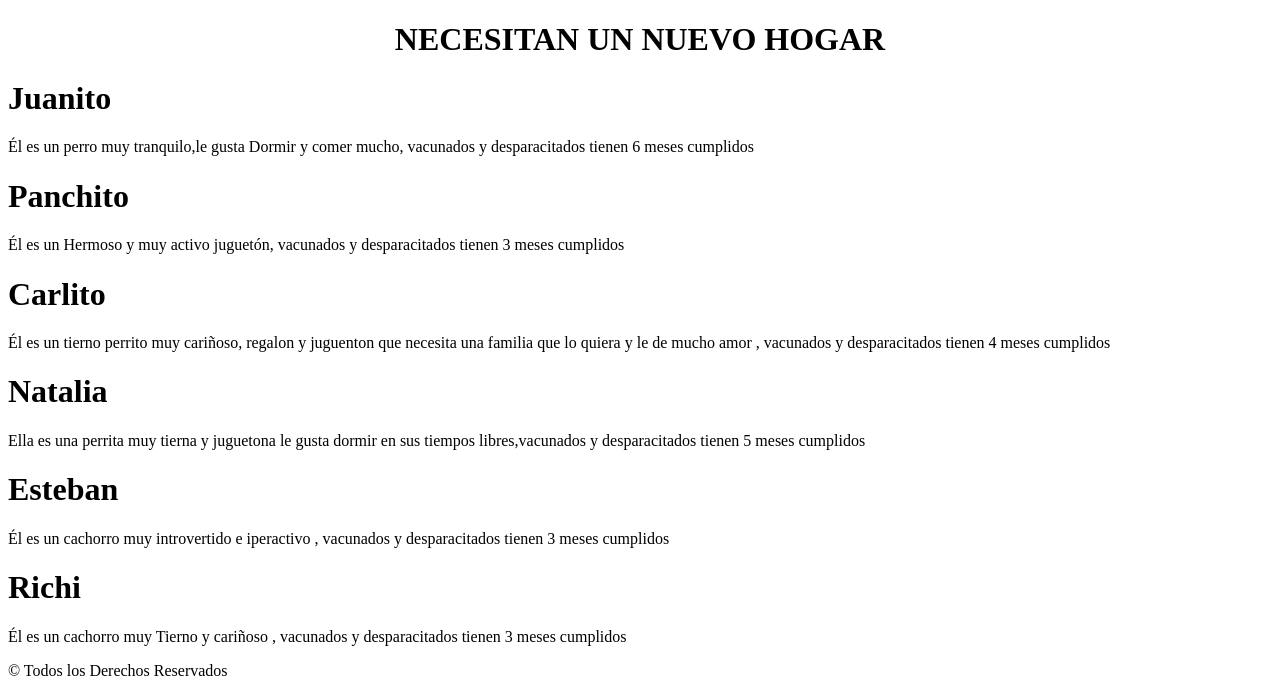
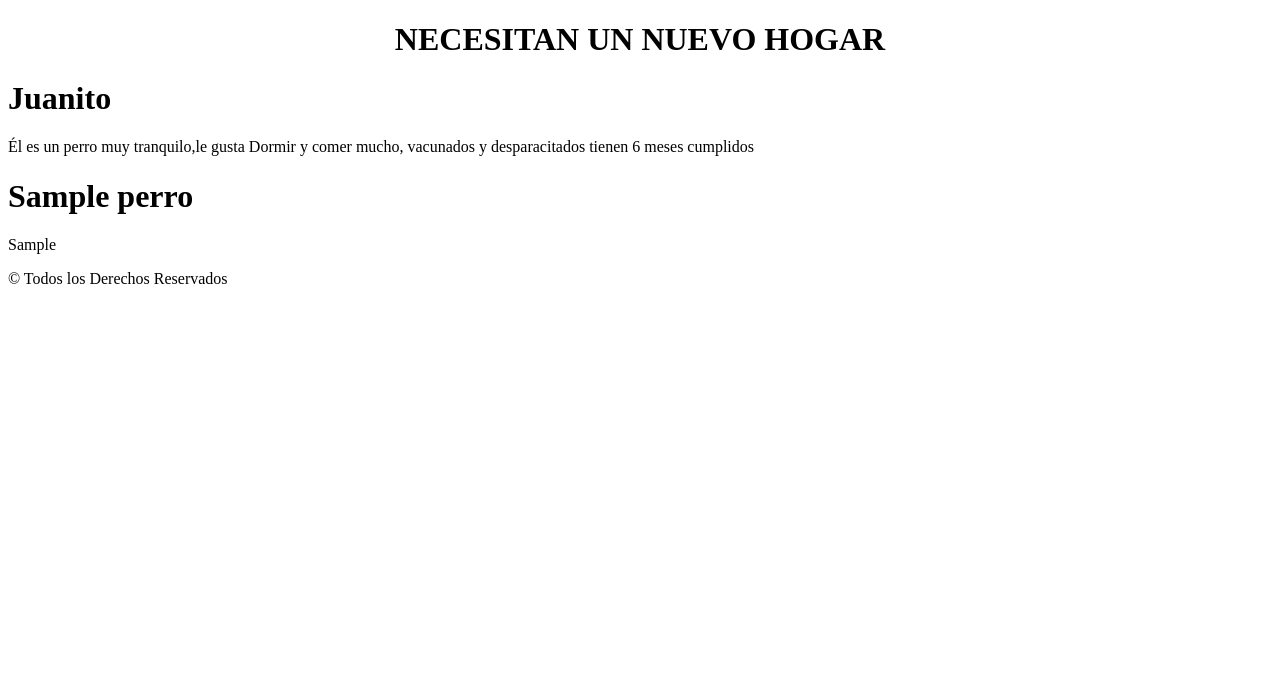
Before and after one commit to HaroldOya/Apis, a Django app: page / in a window 1280 px wide. Shown: the part 134-822 px from the top of the page. After the commit the page ends 418 px from the top, so only its background shows below. Run offline with Django 3.2, Linux system fonts and the light colour scheme; tables that the repository leaves empty hold one stand-in row (values such as "Sample post").

Commit message:
Templates modificados
templates modificados para mostrar los perros desde la base de datos

```diff
--- a/perriBlog/models.py
+++ b/perriBlog/models.py
@@ -7,6 +7,7 @@ class Perro(models.Model):
     Raza = models.CharField(max_length=200)
     Descripcion = models.TextField(max_length=200)
     Estado = models.CharField(max_length=200)
+    publish_date = models.DateTimeField(blank=True, null=True)
 
     def __str__(self):
         return self.Nombre
@@ -16,6 +17,7 @@ class Cliente(models.Model):
     Nombre = models.CharField(max_length=200)
     FechaNac = models.DateTimeField(blank=True, null=True)
     Telefono = models.IntegerField
+    publish_date = models.DateTimeField(blank=True, null=True)
 
     def __str__(self):
         return self.Rut
--- a/perriBlog/templates/MisPerris/perri_list.html
+++ b/perriBlog/templates/MisPerris/perri_list.html
@@ -1,6 +1,7 @@
 {% extends 'MisPerris/base.html' %}
 
 {% block content %}
+
 <header>
         <div>
 
@@ -20,7 +21,7 @@
        </nav>
   <main>
        <center><h1>NECESITAN UN NUEVO HOGAR</h1></center>
-
+    {% for perro in perro %}
    <div class="textos">
         <div class="texto">
 
@@ -33,48 +34,20 @@
         <div class="texto">
 
 
-          <h1>Panchito</h1>
-              <p>
-                  Él es un Hermoso y muy activo juguetón, vacunados y
-                  desparacitados tienen 3 meses cumplidos</p>
+          <h1>{{ perro.Nombre }}</h1>
+              <p>{{ perro.Raza }}</p>
 
         </div>
-           <div class="texto">
-          <h1>Carlito</h1>
 
-              <p> Él es un tierno perrito muy cariñoso, regalon y juguenton que necesita una familia que lo quiera y le de mucho amor ,  vacunados y
-                  desparacitados tienen 4 meses cumplidos</p>
-
-        </div>
-           <div class="texto">
-          <h1>Natalia</h1>
-
-              <p> Ella es una perrita muy tierna y juguetona le gusta dormir en sus tiempos libres,vacunados y
-                  desparacitados tienen 5 meses cumplidos </p>
-
-        </div>
-        <div class="texto">
-          <h1>Esteban</h1>
-
-              <p>Él es un cachorro muy introvertido e iperactivo , vacunados y
-                  desparacitados tienen 3 meses cumplidos   </p>
-
-        </div>
-                    <div class="texto">
-          <h1>Richi</h1>
-
-              <p>
-                  Él es un cachorro muy Tierno y cariñoso , vacunados y
-                  desparacitados tienen 3 meses cumplidos </p>
-        </div>
    </div>
 
       </main>
-
+      {% endfor %}
        <footer>
         &copy; Todos los Derechos Reservados
             <div class="redes">
       </div>
 
     </footer>
+
 {% endblock %}
--- a/perriBlog/views.py
+++ b/perriBlog/views.py
@@ -1,5 +1,9 @@
 from django.shortcuts import render
+from django.utils import timezone
+from .models import Perro
+from .models import Cliente
 
 # Create your views here.
 def perri_list(request):
-    return render(request, 'MisPerris/perri_list.html', {})
+    perro = Perro.objects.order_by('Estado')
+    return render(request, 'MisPerris/perri_list.html', {'perro': perro})
```
Also changed, not shown: perriBlog/migrations/0003_auto_20181024_1549.py (added).
